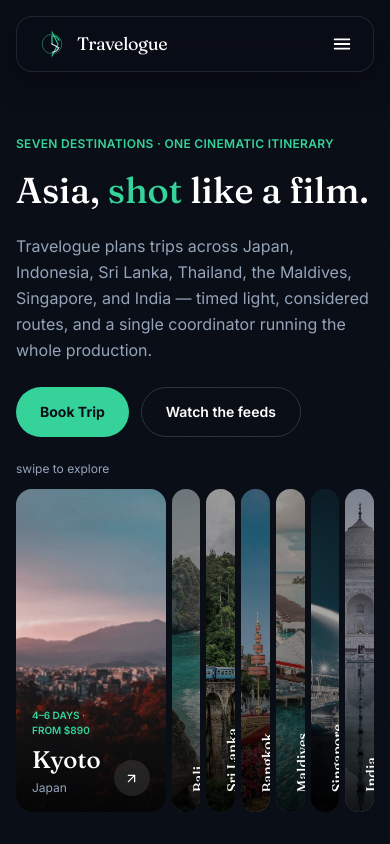
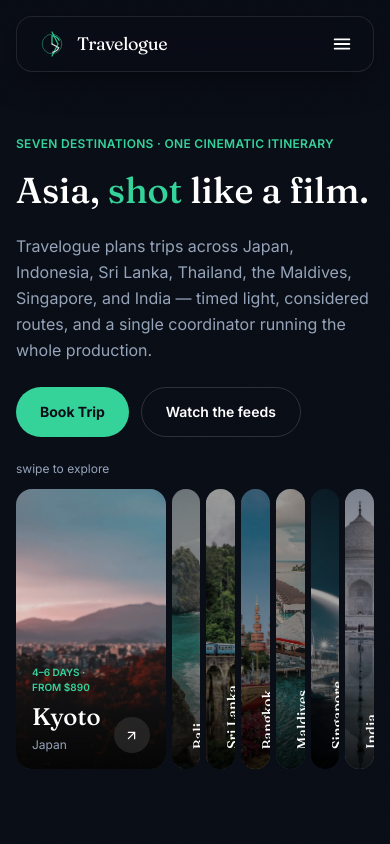
Before and after one commit to LinukaBandara/Travelogue, a Next.js app: page / in a window 390 px wide. Shown: the top 844 px of the page. Built offline with nearby package versions, Linux system fonts and the light colour scheme.

Commit message:
Preserve expanding hero cards while constraining desktop hero to viewport

```diff
--- a/app/page.js
+++ b/app/page.js
@@ -12,8 +12,8 @@
   return (
     <div>
       {/* HERO */}
-      <section className="mx-auto max-w-6xl px-4 md:px-6 pt-6 pb-8 min-h-[calc(100svh-7rem)] flex flex-col">
-        <div className="max-w-xl mb-6 md:mb-7">
+      <section className="mx-auto max-w-6xl px-4 md:px-6 pt-6 pb-8 md:h-[calc(100svh-7rem)] md:min-h-0 flex flex-col">
+        <div className="max-w-xl mb-6 md:mb-7 shrink-0">
           <div className="text-xs font-semibold text-mint tracking-wide mb-4">SEVEN DESTINATIONS · ONE CINEMATIC ITINERARY</div>
           <h1 className="font-display text-4xl md:text-6xl font-medium leading-tight mb-5">
             Asia, <span className="text-mint">shot</span> like a film.
```
